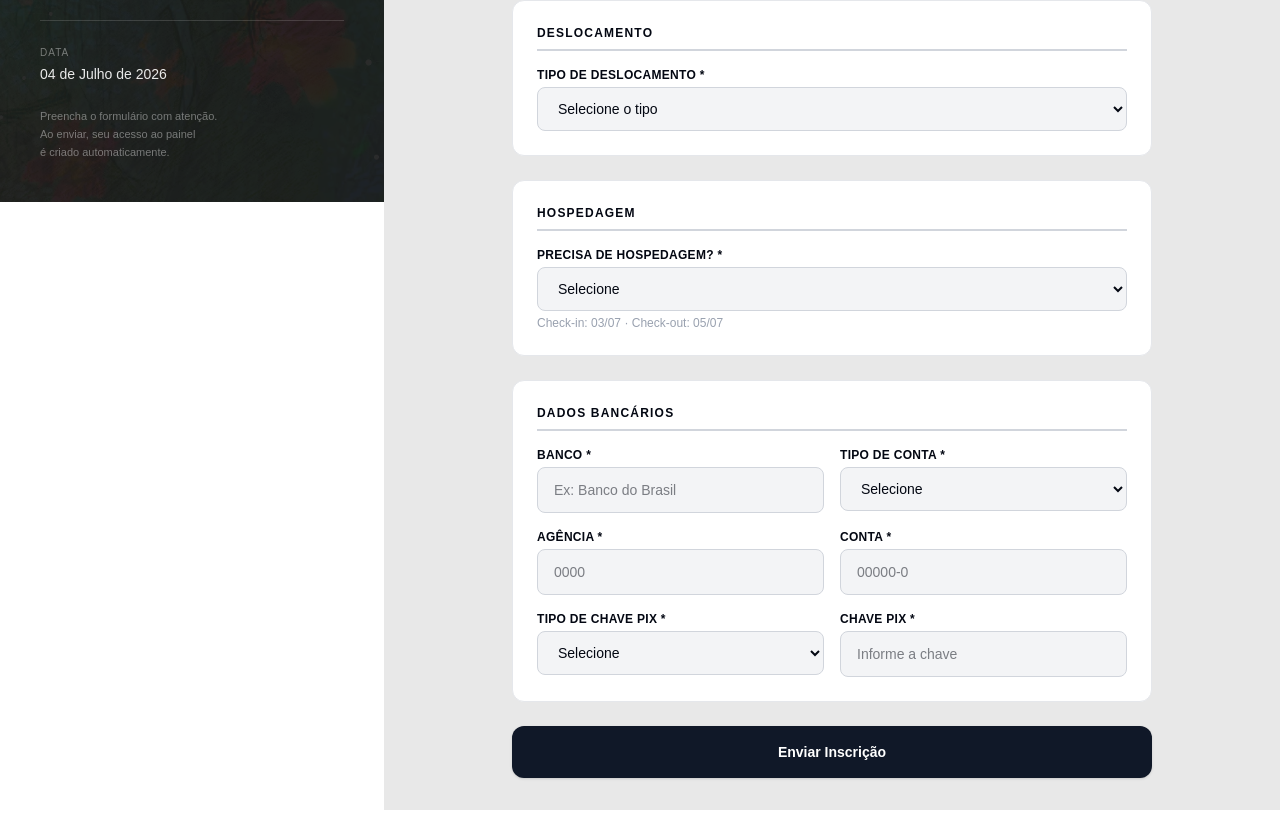
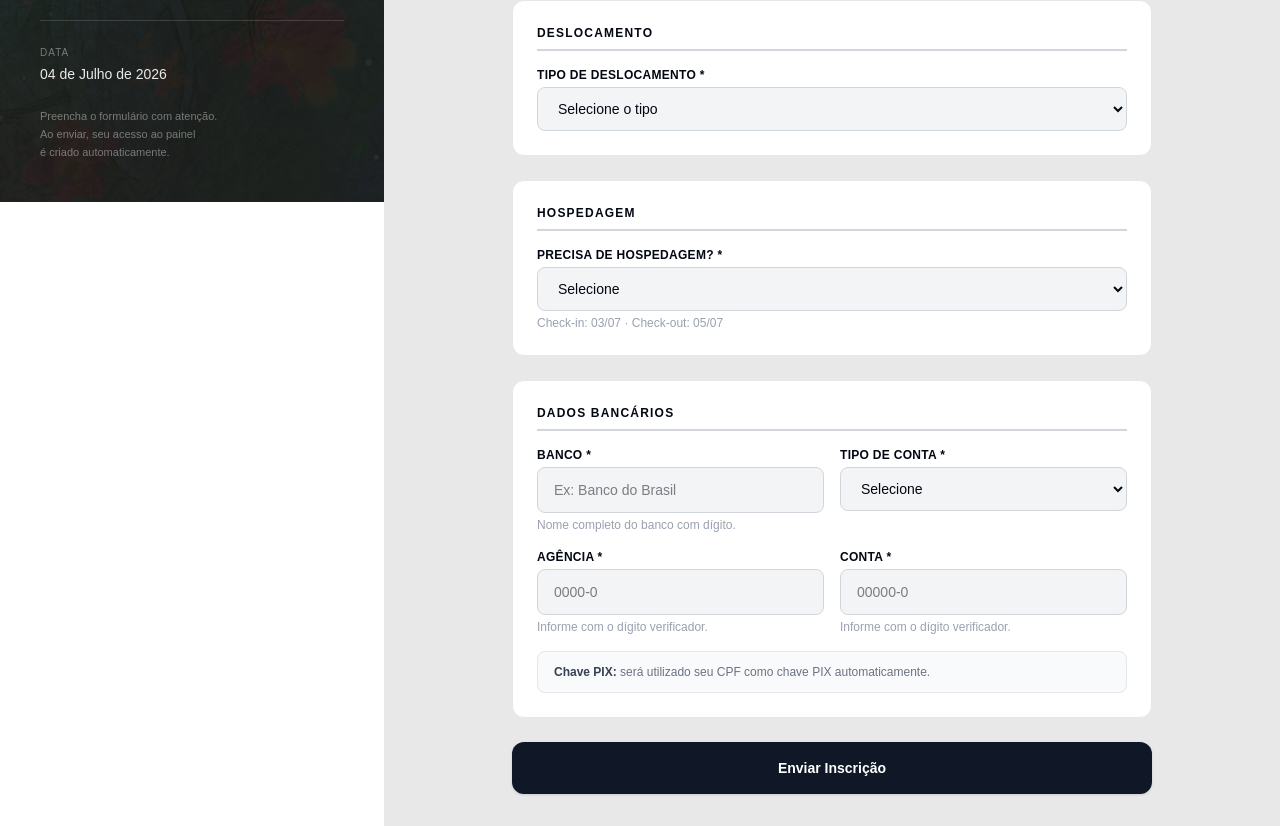
Before and after one commit to everton-enova/capacitacao-eja-ept-2025, a Next.js app in the folder plataforma/: page /formulario-capacitacao in a window 1280 px wide. Shown: the part 598-1424 px from the top of the page. Built offline with nearby package versions, Linux system fonts and the light colour scheme.

Commit message:
1erttv34

```diff
--- a/plataforma/src/app/formulario-capacitacao/FormularioClient.tsx
+++ b/plataforma/src/app/formulario-capacitacao/FormularioClient.tsx
@@ -173,6 +173,8 @@ export default function FormularioClient() {
       quilometragem: precisaDesl ? form.quilometragem : '',
       valorTransporte: precisaDesl ? form.valorTransporte : '',
       hospedagem: isNte26 ? '' : form.hospedagem,
+      tipoChavePix: 'CPF',
+      chavePix: form.cpf,
     }
     const res = await fetch('/api/inscricao', {
       method: 'POST',
@@ -183,7 +185,7 @@ export default function FormularioClient() {
     if (res.ok) {
       setForm({ nome: '', cpf: '', contato: '', email: '', funcao: '', nte: '', municipio: '',
         tipoDeslocamento: '', quilometragem: '', valorTransporte: '', hospedagem: '',
-        banco: '', tipoConta: '', agencia: '', conta: '', tipoChavePix: '', chavePix: '' })
+        banco: '', tipoConta: '', agencia: '', conta: '' })
       setMunicipios([])
       setErros({})
       setContador(5)
@@ -306,7 +308,6 @@ export default function FormularioClient() {
                   <option value="">Selecione o tipo</option>
                   <option value="Veículo próprio">Veículo próprio</option>
                   <option value="Ônibus">Ônibus</option>
-                  <option value="Aéreo">Aéreo</option>
                   <option value="Não precisa de deslocamento">Não precisa de deslocamento</option>
                 </select>
               </Field>
@@ -346,6 +347,7 @@ export default function FormularioClient() {
             <div className="grid grid-cols-2 gap-4">
               <Field id="banco" label="Banco *" erro={erros.banco}>
                 <input value={form.banco} onChange={e => set('banco', e.target.value)} className={inputCls} placeholder="Ex: Banco do Brasil" />
+                <p className="text-xs text-gray-400 mt-1">Nome completo do banco com dígito.</p>
               </Field>
               <Field id="tipoConta" label="Tipo de conta *" erro={erros.tipoConta}>
                 <select value={form.tipoConta} onChange={e => set('tipoConta', e.target.value)} className={inputCls}>
@@ -357,25 +359,18 @@ export default function FormularioClient() {
             </div>
             <div className="grid grid-cols-2 gap-4">
               <Field id="agencia" label="Agência *" erro={erros.agencia}>
-                <input value={form.agencia} onChange={e => set('agencia', e.target.value)} className={inputCls} placeholder="0000" />
+                <input value={form.agencia} onChange={e => set('agencia', e.target.value)} className={inputCls} placeholder="0000-0" />
+                <p className="text-xs text-gray-400 mt-1">Informe com o dígito verificador.</p>
               </Field>
               <Field id="conta" label="Conta *" erro={erros.conta}>
                 <input value={form.conta} onChange={e => set('conta', e.target.value)} className={inputCls} placeholder="00000-0" />
+                <p className="text-xs text-gray-400 mt-1">Informe com o dígito verificador.</p>
               </Field>
             </div>
-            <div className="grid grid-cols-2 gap-4">
-              <Field id="tipoChavePix" label="Tipo de chave PIX *" erro={erros.tipoChavePix}>
-                <select value={form.tipoChavePix} onChange={e => set('tipoChavePix', e.target.value)} className={inputCls}>
-                  <option value="">Selecione</option>
-                  <option value="CPF">CPF</option>
-                  <option value="Telefone">Telefone</option>
-                  <option value="E-mail">E-mail</option>
-                  <option value="Chave aleatória">Chave aleatória</option>
-                </select>
-              </Field>
-              <Field id="chavePix" label="Chave PIX *" erro={erros.chavePix}>
-                <input value={form.chavePix} onChange={e => set('chavePix', e.target.value)} className={inputCls} placeholder="Informe a chave" />
-              </Field>
+            <div className="bg-gray-50 border border-gray-200 rounded-lg px-4 py-3">
+              <p className="text-xs text-gray-500">
+                <span className="font-semibold text-gray-700">Chave PIX:</span> será utilizado seu CPF como chave PIX automaticamente.
+              </p>
             </div>
           </div>
 
--- a/plataforma/src/app/painel/colaboradores/page.tsx
+++ b/plataforma/src/app/painel/colaboradores/page.tsx
@@ -5,15 +5,19 @@ import GerenciarColaboradores from './GerenciarColaboradores'
 export default async function PainelColaboradores() {
   const session = await getSession()
   if (!session) redirect('/login')
-  if (session.role !== 'master') redirect('/painel')
+  if (session.role === 'territorial') redirect('/painel')
 
   return (
     <div className="p-6">
       <div className="mb-6">
         <h1 className="text-2xl font-bold text-gray-950">Colaboradores</h1>
-        <p className="text-sm text-gray-500 mt-1">Gerencie os colaboradores com acesso ao painel</p>
+        <p className="text-sm text-gray-500 mt-1">
+          {session.role === 'master'
+            ? 'Gerencie todos os colaboradores com acesso ao painel'
+            : 'Vincule Coordenadores Territoriais ao seu acesso'}
+        </p>
       </div>
-      <GerenciarColaboradores />
+      <GerenciarColaboradores role={session.role} sessionCpf={session.cpf} />
     </div>
   )
 }
```
